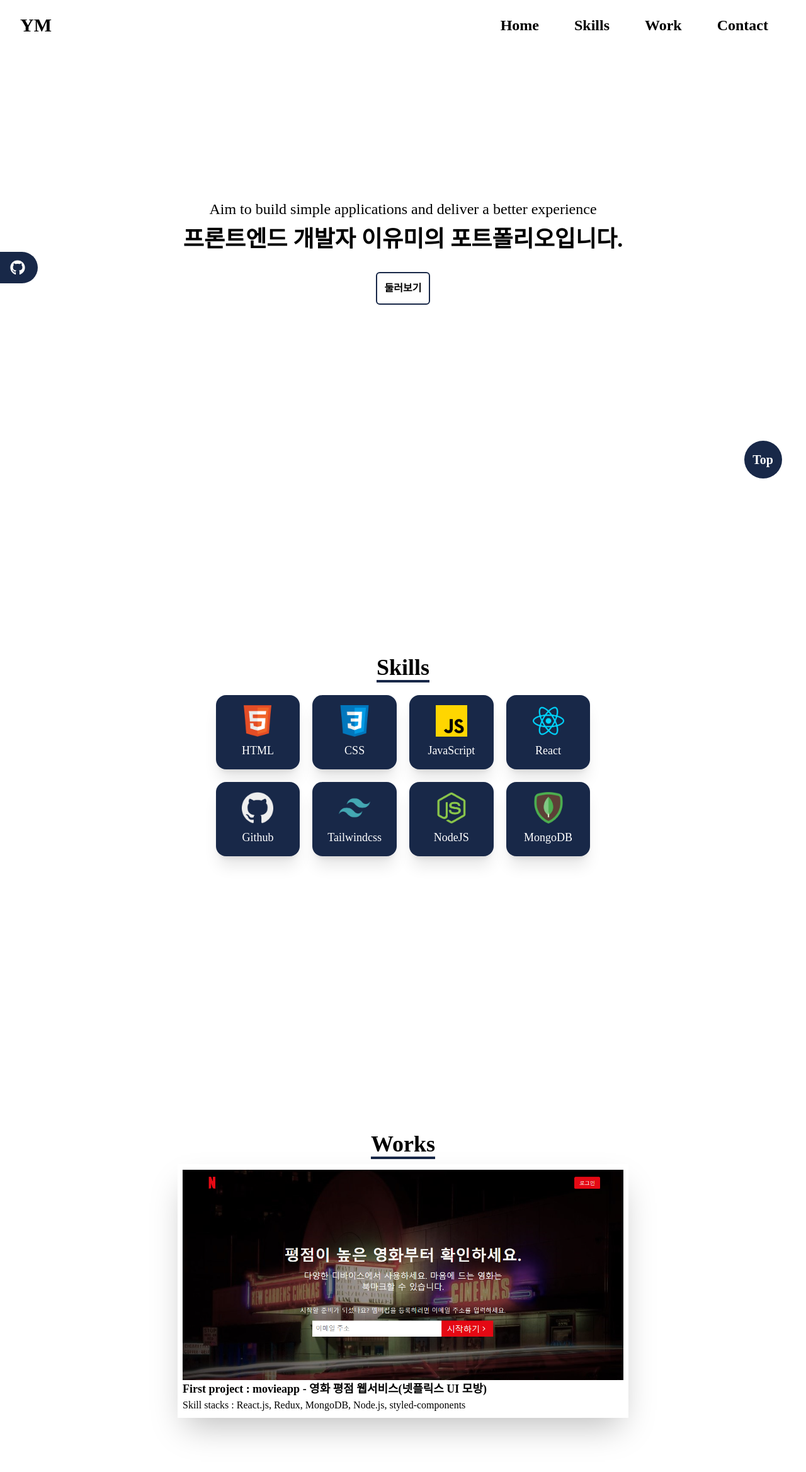
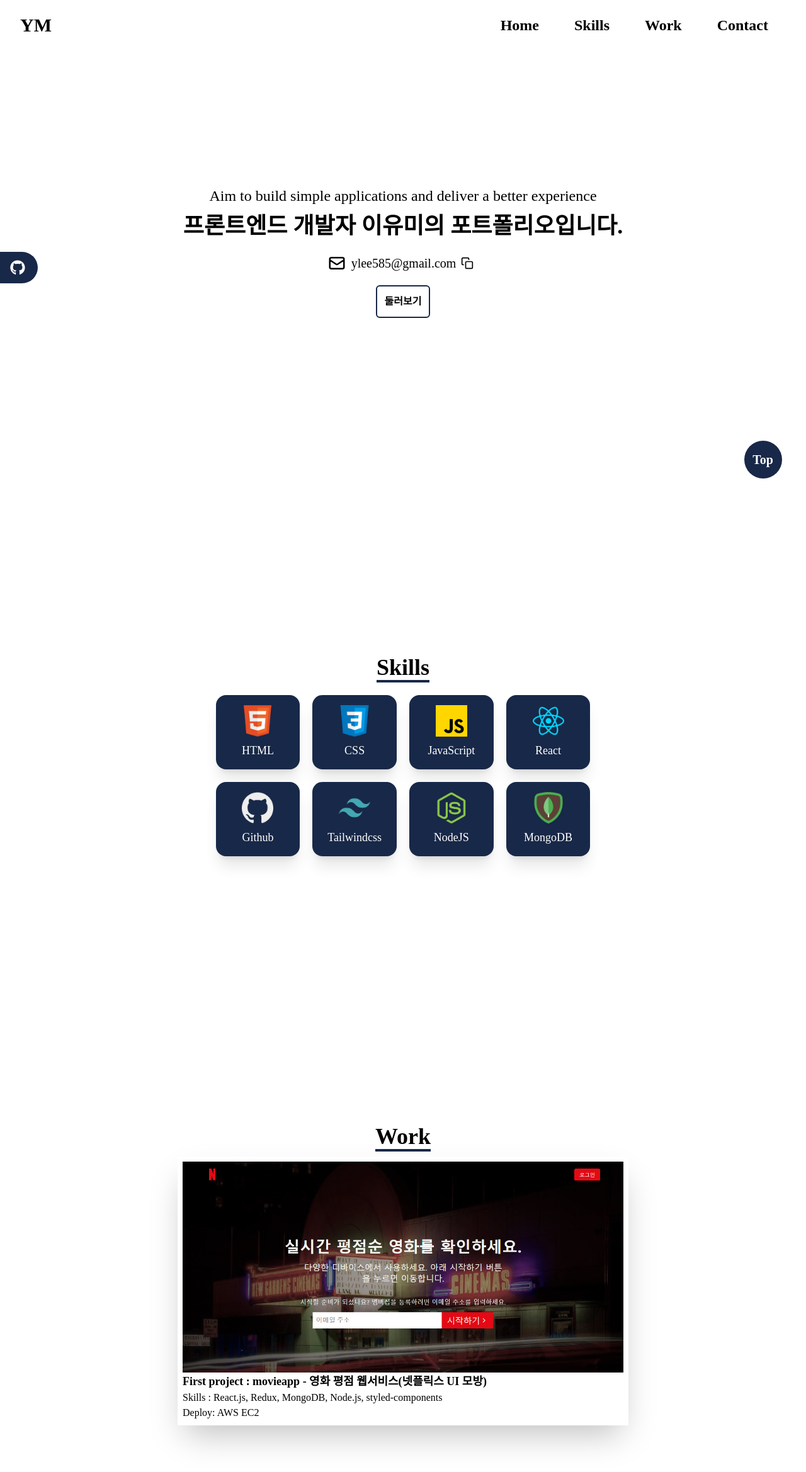
Before and after one commit to ymStudyLog/ymStudyLog.github.io, a React (Create React App) app: page / in a window 1280 px wide. Shown: the top 2338 px of the page at 63% size. Built offline with nearby package versions, Linux system fonts and the light colour scheme.

Commit message:
commit on 5/Jun/2022

```diff
--- a/src/components/Home.jsx
+++ b/src/components/Home.jsx
@@ -1,14 +1,46 @@
-import React from 'react';
+import React, { useState, useEffect } from 'react';
+import { HiOutlineMail } from 'react-icons/hi';
+import { FiCopy } from 'react-icons/fi';
+import { FcCheckmark } from 'react-icons/fc';
 
 const Home = () => {
+  const [copy, setCopy] = useState(false);
+  const onhandleClick = async (text) => {
+    try {
+      await navigator.clipboard.writeText(text);
+      setCopy(true);
+    } catch (e) {
+      console.log(e);
+    }
+  };
+
+  useEffect(() => {
+    setTimeout(() => {
+      setCopy(false);
+    }, 2000);
+  }, [copy]);
+
   return (
     <div name="home" className="w-full h-screen">
       {/* Container */}
       <div className="max-w-[1000px] mx-auto px-8 flex flex-col h-full justify-center items-center">
-        <h1 className="text-2xl">Aim to build simple applications and deliver a better experience</h1>
+        <h1 className="text-2xl">
+          Aim to build simple applications and deliver a better experience
+        </h1>
         <h1 className="my-3 text-4xl font-bold">
           프론트엔드 개발자 이유미의 포트폴리오입니다.
         </h1>
+        <div className="text-xl flex items-center mt-3">
+          <HiOutlineMail size={30} className="mr-2 sm:m-0" />
+          <span className="hidden sm:inline mr-2 ml-2">ylee585@gmail.com</span>
+          <FiCopy
+            className="cursor-pointer mr-2"
+            onClick={() => {
+              onhandleClick('ylee585@gmail.com');
+            }}
+          />
+          {copy && <FcCheckmark size={25} />}
+        </div>
         <div className="mt-5">
           <button
             onClick={() => {
--- a/src/components/Navbar.jsx
+++ b/src/components/Navbar.jsx
@@ -72,6 +72,11 @@ const Navbar = () => {
             Contact
           </li>
         </Link>
+        <button className="rounded-full flex items-center m-4 hover:scale-125 duration-150">
+          <a href="https://github.com/ymStudyLog">
+            <FaGithub size={35} />
+          </a>
+        </button>
       </ul>
 
       {/* side button */}
--- a/src/components/Skills.jsx
+++ b/src/components/Skills.jsx
@@ -40,7 +40,9 @@ const Skills = () => {
           </div>
           <div className="text-center py-4 px-6 rounded-2xl shadow-xl bg-[#182848] hover:scale-110 duration-150">
             <img src={Tailwind} alt="HTML img" className="w-[50px] mx-auto" />
-            <p className="text-lg mt-2 text-white cursor-default">Tailwindcss</p>
+            <p className="text-lg mt-2 text-white cursor-default">
+              Tailwindcss
+            </p>
           </div>
           <div className="text-center py-4 px-6 rounded-2xl shadow-xl bg-[#182848] hover:scale-110 duration-150">
             <img src={NodeJS} alt="HTML img" className="w-[50px] mx-auto" />
--- a/src/components/Work.jsx
+++ b/src/components/Work.jsx
@@ -7,7 +7,7 @@ const Work = () => {
     <div name="work" className="w-full h-screen">
       <div className="max-w-[1000px] h-full mx-auto flex justify-center items-center flex-col">
         <div className="text-4xl font-bold border-b-4 border-[#182848] mt-12">
-          <h1>Works</h1>
+          <h1>Work</h1>
         </div>
 
         <div className="max-w-[850px] flex flex-col p-2 mt-2 shadow-2xl">
@@ -15,12 +15,12 @@ const Work = () => {
             style={{ backgroundImage: `url(${MovieApp})` }}
             className="group container md:min-w-[700px] md:min-h-[335px] flex justify-center items-center flex-col project-img"
           >
-            <a href='/'>
+            <a href='http://52.78.78.39:4000/' target="_blank" rel='noreferrer'>
               <button className="opacity-0 group-hover:opacity-100 flex items-center mb-6 p-4 text-xl font-bold rounded-full text-[#182848] bg-white">
                 Go to the page &nbsp;&nbsp; <HiLink />
               </button>
             </a>
-            <a href='https://github.com/ymStudyLog/movie_2021'>
+            <a href='https://github.com/ymStudyLog/movie_2021_front'>
               <button className="opacity-0 group-hover:opacity-100 flex items-center p-4 text-xl font-bold rounded-full text-[#182848] bg-white">
                 View the code &nbsp;&nbsp; <HiOutlineCode />
               </button>
@@ -30,7 +30,8 @@ const Work = () => {
           <h1 className="text-lg font-bold">
             First project : movieapp - 영화 평점 웹서비스(넷플릭스 UI 모방)
           </h1>
-          <p>Skill stacks : React.js, Redux, MongoDB, Node.js, styled-components</p>
+          <p>Skills : React.js, Redux, MongoDB, Node.js, styled-components</p>
+          <p>Deploy: AWS EC2</p>
         </div>
       </div>
     </div>
```
Also changed, not shown: src/components/Contact.jsx (+5 -6 lines), src/assets/movieapp.PNG, 1 other file (tests, documents, lock files or other folders).
